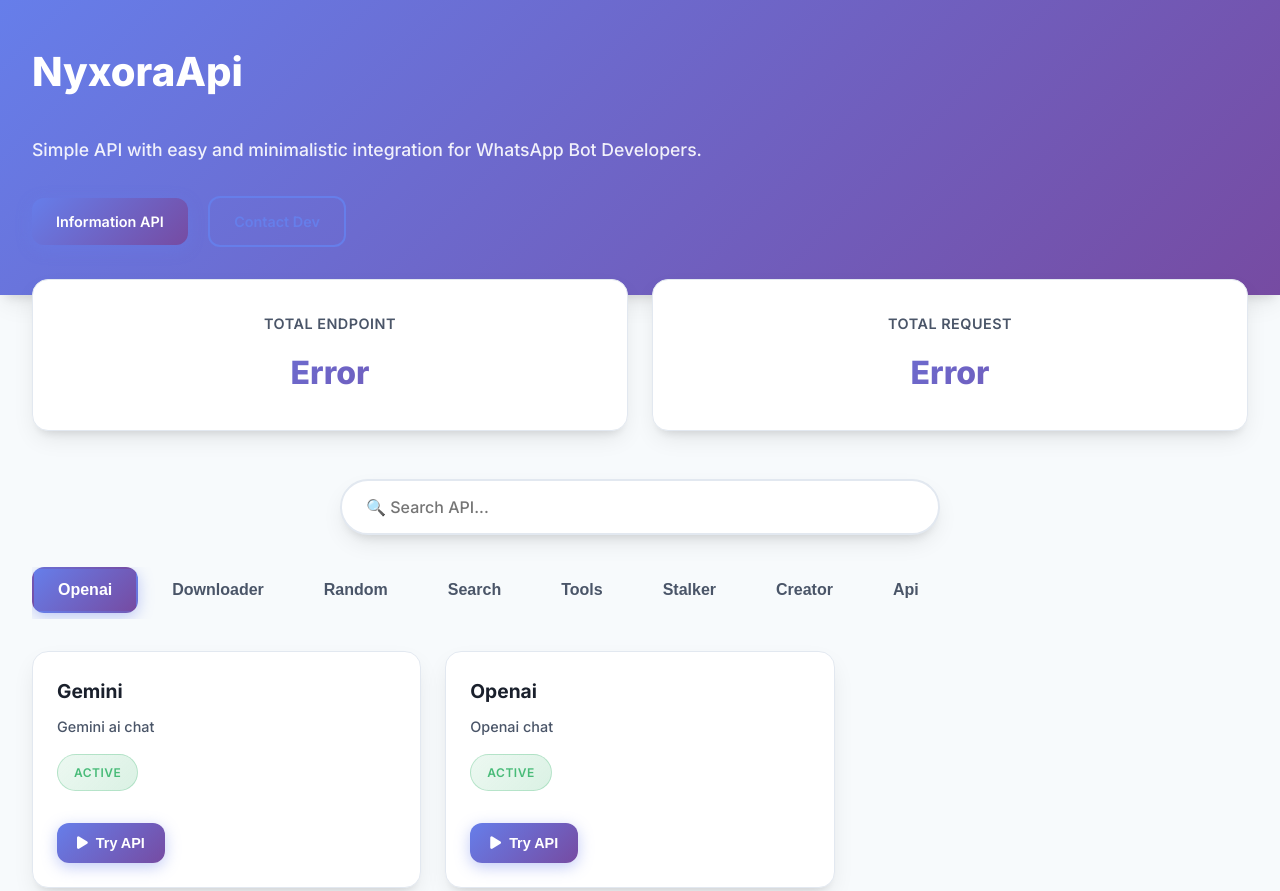
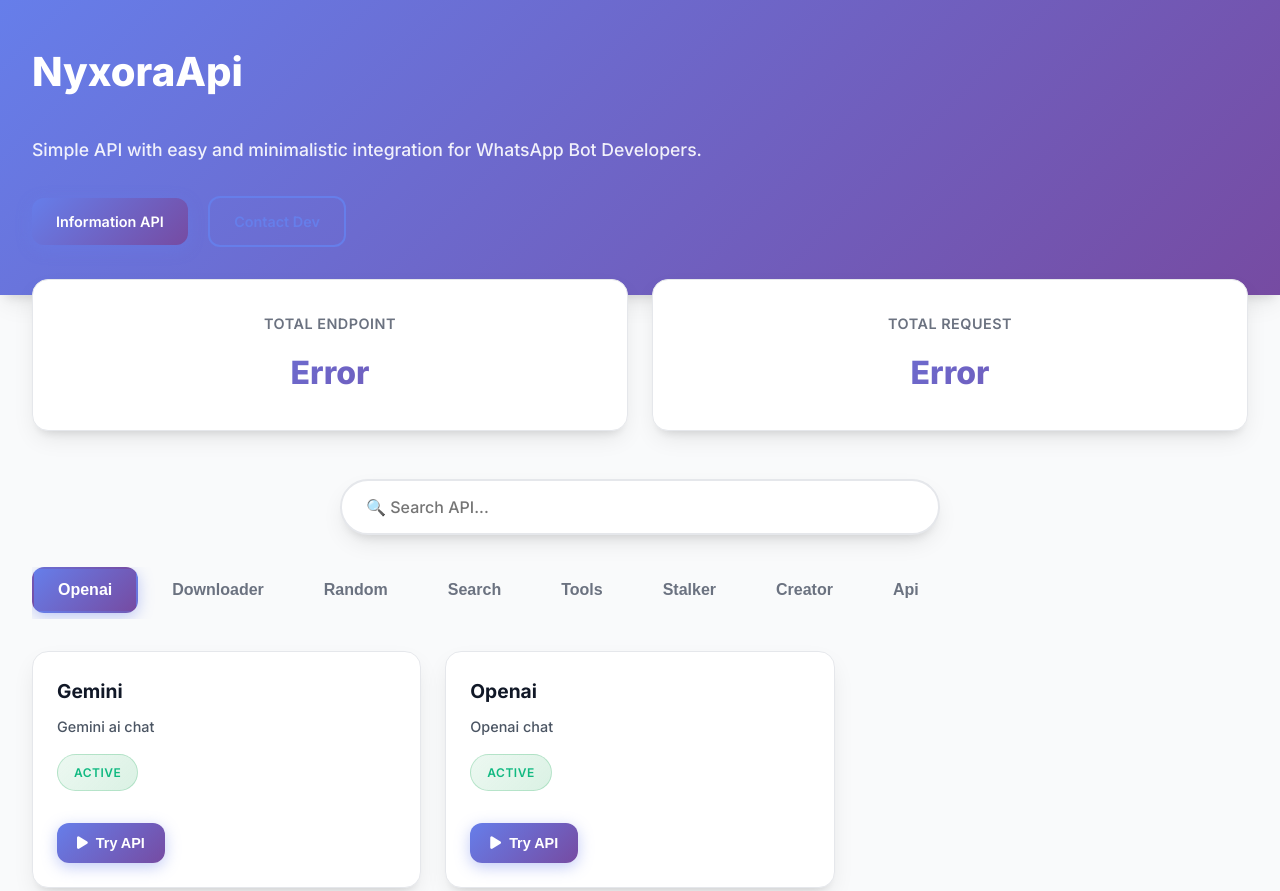
Before and after one commit to Matstoree/nyxora-api, a website: page ui/docs/index.html in a window 1280 px wide. Shown: the top 891 px of the page. Drawn offline with Linux system fonts and the light colour scheme; no server answers.

Commit message:
Update index.html

```diff
--- a/ui/docs/index.html
+++ b/ui/docs/index.html
@@ -40,14 +40,14 @@
     --primary-dark: #5a67d8;
     --secondary: #764ba2;
     --accent: #f093fb;
-    --success: #48bb78;
-    --warning: #ed8936;
-    --danger: #f56565;
-    --text-primary: #1a202c;
-    --text-secondary: #4a5568;
-    --bg-main: #f7fafc;
+    --success: #10b981;
+    --warning: #f59e0b;
+    --danger: #ef4444;
+    --text-primary: #111827;
+    --text-secondary: #6b7280;
+    --bg-main: #f9fafb;
     --bg-card: #ffffff;
-    --border: #e2e8f0;
+    --border: #e5e7eb;
     --shadow: 0 10px 25px -5px rgba(0, 0, 0, 0.1), 0 8px 10px -6px rgba(0, 0, 0, 0.1);
     --shadow-lg: 0 20px 40px -10px rgba(0, 0, 0, 0.15);
   }
@@ -117,8 +117,8 @@
     white-space: pre-wrap;
     word-wrap: break-word;
     overflow-x: auto;
-    background: #f8f9fa;
-    color: var(--text-primary);
+    background: #f3f4f6;
+    color: #1f2937;
     padding: 1rem;
     border-radius: 12px;
     max-height: 400px;
@@ -152,7 +152,7 @@
   }
 
   .modal-body form input::placeholder {
-    color: #a0aec0;
+    color: #9ca3af;
   }
 
   .modal-body form input:focus {
@@ -472,7 +472,7 @@
 
   .stats h3 {
     font-size: 0.9rem;
-    color: var(--text-secondary);
+    color: #6b7280;
     margin-bottom: 0.75rem;
     font-weight: 600;
     text-transform: uppercase;
@@ -637,7 +637,7 @@
 
   .api-info p {
     font-size: 0.9rem;
-    color: var(--text-secondary);
+    color: #4b5563;
     font-weight: 500;
     margin-bottom: 1rem;
     line-height: 1.6;
```
